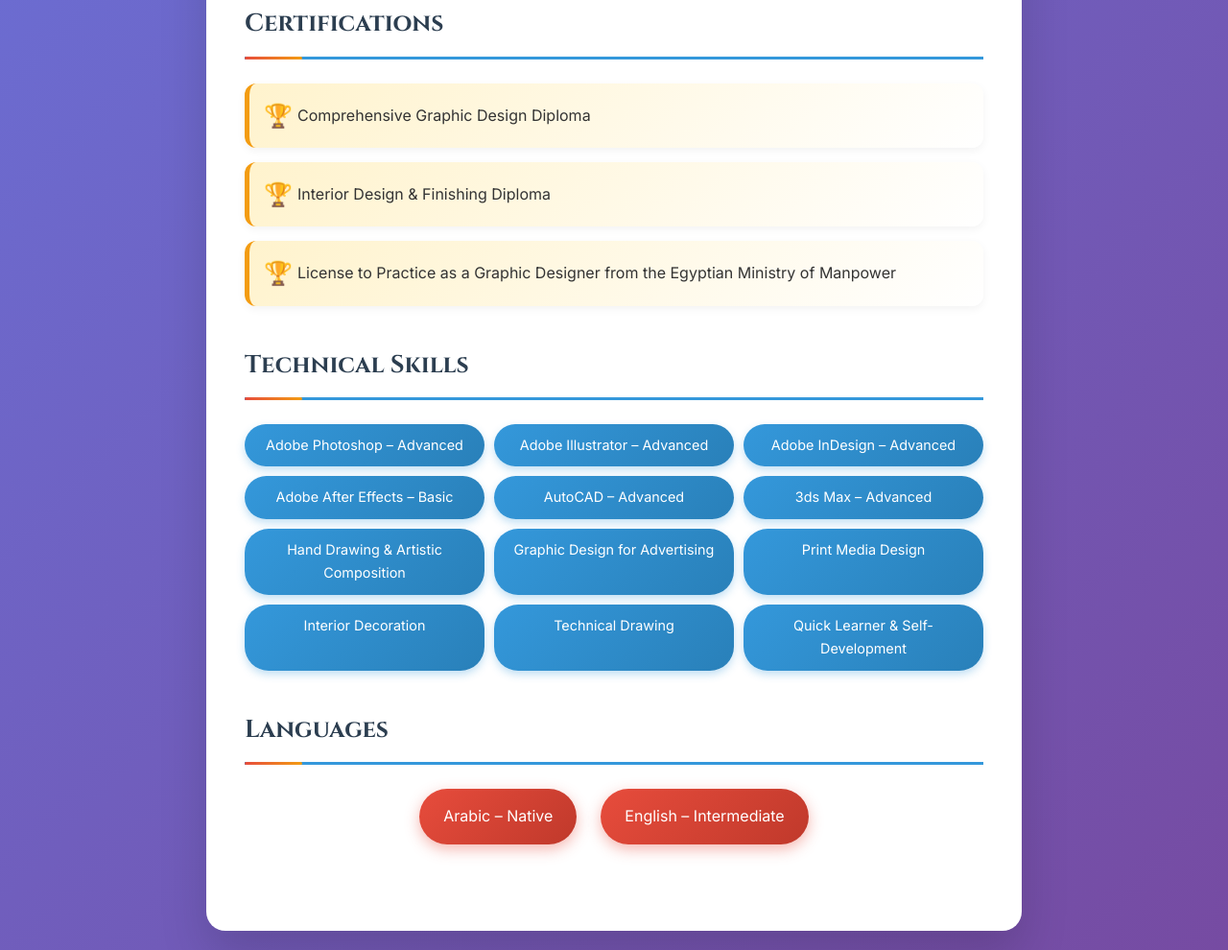
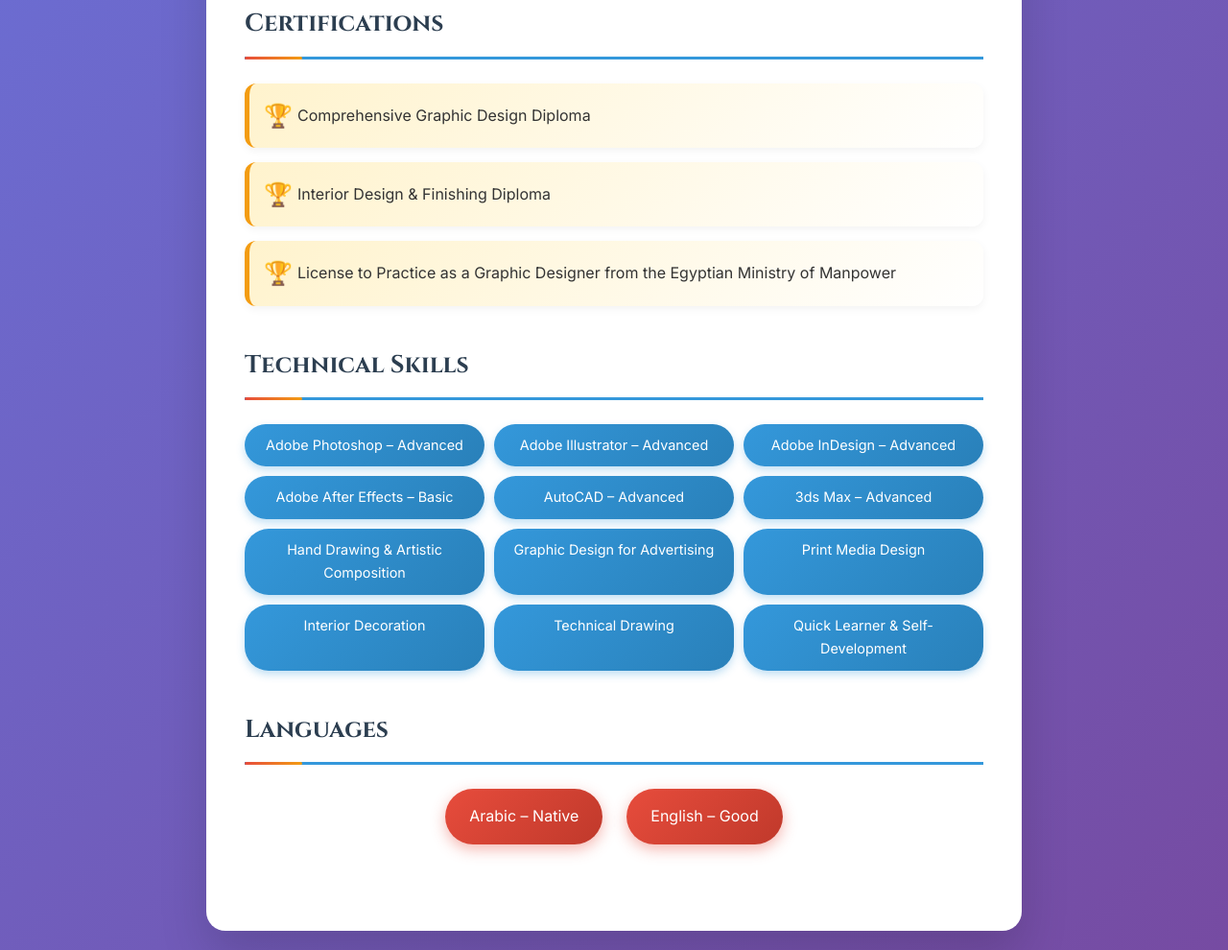
Before and after one commit to menoo20/Mostafa-Magdy, a plain HTML site: page Mostafa_Magdy_CV_Stylish.html in a window 1280 px wide. Shown: the part 1268-2258 px from the top of the page at 96% size. Drawn offline with Linux system fonts and the light colour scheme.

Commit message:
edited the language proficiency level

```diff
--- a/Mostafa_Magdy_CV_Stylish.html
+++ b/Mostafa_Magdy_CV_Stylish.html
@@ -94,7 +94,7 @@
                 <h2 class="section-title">Languages</h2>
                 <div class="languages">
                     <div class="language-item">Arabic – Native</div>
-                    <div class="language-item">English – Intermediate</div>
+                    <div class="language-item">English – Good</div>
                 </div>
             </section>
         </main>
```
Also changed, not shown: Mostafa_Magdy_CV_Arabic_Stylish.html (+1 -1 lines).
